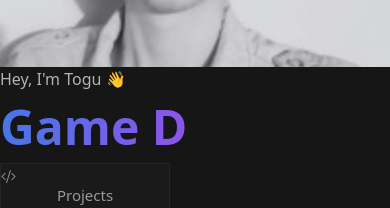
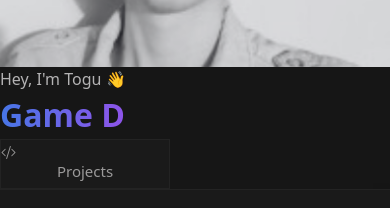
Before and after one commit to ToguDV/Portfolio, a React (Vite) app in the folder Portfolio/: page / in a window 390 px wide. Shown: the part 489-697 px from the top of the page. Built offline with nearby package versions, Linux system fonts and the light colour scheme.

Commit message:
Add responsive

```diff
--- a/Portfolio/src/App.css
+++ b/Portfolio/src/App.css
@@ -64,6 +64,18 @@ body {
   -webkit-text-fill-color: transparent;
 }
 
+@media (max-width:800px) {
+  .Typewriter__cursor {
+    font-size: 2rem;
+  }
+
+  .Typewriter__wrapper {
+    font-size: 2rem;
+  }
+
+
+}
+
 .btn-projects {
   border-width: 1px;
   border-color: #232323;
@@ -115,6 +127,7 @@ body {
   margin-top: 20px;
   margin-bottom: 20px;
 }
+
 
 .stat-purple {
   background-color: #8A2FF6;
--- a/Portfolio/src/components/Navbar.jsx
+++ b/Portfolio/src/components/Navbar.jsx
@@ -9,10 +9,10 @@ import { BsFillClipboardHeartFill } from 'react-icons/bs';
 const Navbar = () => {
     return (
         <nav className='nav flex justify-center mt-8  border-b-2 pb-5'>
-            <ul className='flex justify-between w-3/5'>
-                <div className='left-nav '>
+            <ul className='flex justify-between w-3/5 max-lg:w-11/12 flex-wrap'>
+                <div className='left-nav mr-5 max-lg:mb-5'>
                     <li>
-                        <a href='/'>Andrey Villegas</a>
+                        <a className='' href='/'>Andrey Villegas</a>
                     </li>
                 </div>
 
--- a/Portfolio/src/components/Offer.jsx
+++ b/Portfolio/src/components/Offer.jsx
@@ -6,7 +6,7 @@ const Offer = () => {
         <>
             <div className='flex flex-col items-center mt-24'>
                 <h1 className='text-4xl mb-10 font-bold text-white'>What I do</h1>
-                <div className='offers-container flex'>
+                <div className='offers-container flex flex-wrap justify-center'>
                     <div className='offer-tarjet offer-color1 ml-10 mr-10'>
                         <div className='tarjet-header mt-11 ml-5'>
                             <BiCodeBlock className='text-2xl mb-3'></BiCodeBlock>
--- a/Portfolio/src/components/Stats.jsx
+++ b/Portfolio/src/components/Stats.jsx
@@ -7,7 +7,7 @@ const Stats = () => {
     const [experience, setExperience] = React.useState(3);
     return (
         <>
-            <div className='flex justify-center mt-10 stats-container'>
+            <div className='flex justify-center mt-10 stats-container flex-wrap'>
 
                 <div className='flex stat-blue stats-item flex-col items-center ml-10 mr-10'>
                     <p className='text-center mb-4 text-2xl font-bold'>PROJECTS</p>
--- a/Portfolio/src/pages/ProjectItems.jsx
+++ b/Portfolio/src/pages/ProjectItems.jsx
@@ -11,7 +11,7 @@ const ProjectItems = () => {
 
             <div className='projects-container flex justify-center flex-wrap'>
                 <ProjectItem img="https://img.itch.zone/aW1hZ2UvNzA4MzE0LzM5MjAxMzUucG5n/347x500/nSDKFw.png" title="Cospida" desc="Cospida is a 2D action game with a top-down perspective where you face crows of enemys in different battle arenas, each one more difficult than the last." cat1="C#" cat2="Unity"></ProjectItem>
-                <ProjectItem img="https://play-lh.googleusercontent.com/7N3OTyKcxO2QWbnSH6oc_YBAaWgtszkDnVfVKs7_EmmZehQ6QEg32JnfBwy9qq802hWT=w240-h480-rw" title="Slowball" desc="Game for android, where you are a ball with the ability to stop time, dodge and destroy enemies."></ProjectItem>
+                <ProjectItem img="https://play-lh.googleusercontent.com/7N3OTyKcxO2QWbnSH6oc_YBAaWgtszkDnVfVKs7_EmmZehQ6QEg32JnfBwy9qq802hWT=w240-h480-rw" title="Slowball" desc="Game for android, where you are a ball with the ability to stop time, dodge and destroy enemies." cat1="C#" cat2="Unity"></ProjectItem>
 
             </div>
 
```
